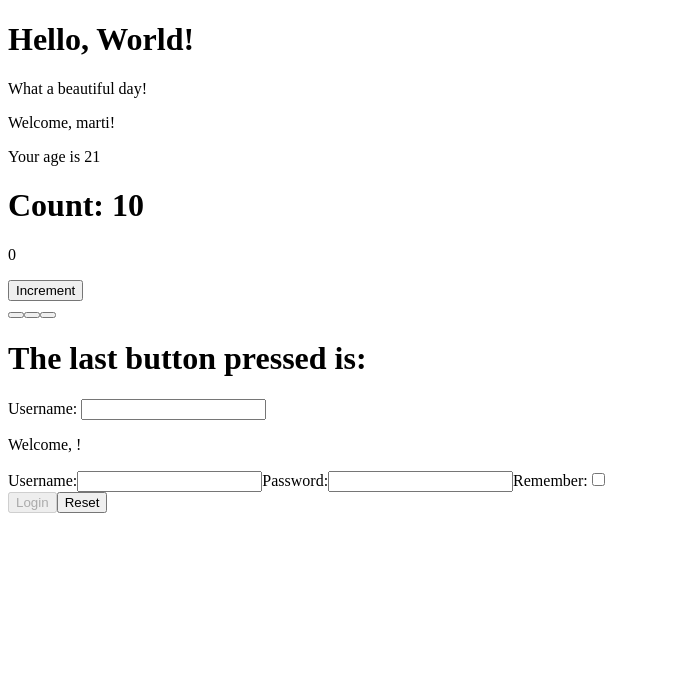
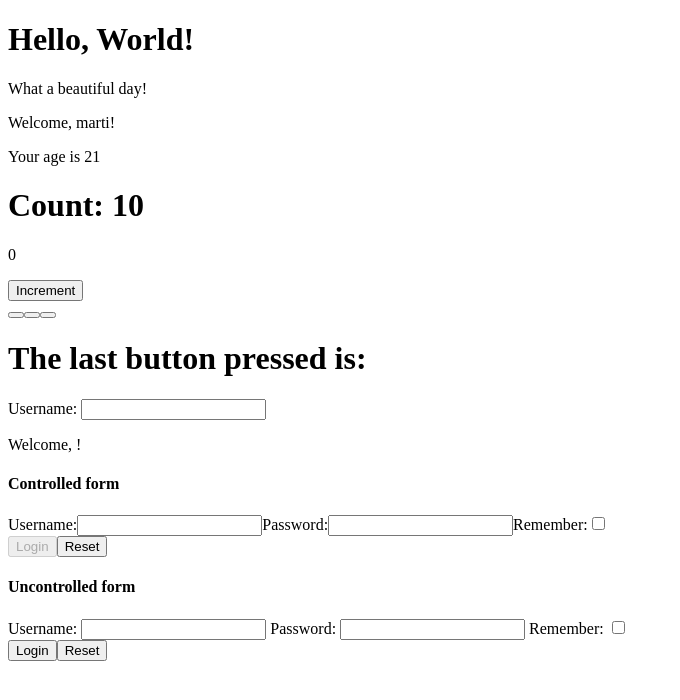
Before and after one commit to Martybb01/react-exercises, a React (Create React App) app: page / in a window 1280 px wide. Shown: the top 700 px of the page, without its empty margins (0-680 px from the left). Built offline with nearby package versions, Linux system fonts and the light colour scheme.

Commit message:
Uncontrolled form + add title to Login

```diff
--- a/src/App.js
+++ b/src/App.js
@@ -6,6 +6,7 @@ import { Counter } from "./Counter";
 import { Hello } from "./Hello";
 import { InteractiveWelcome } from "./InteractiveWelcome";
 import { Login } from "./Login";
+import { UncontrolledLogin } from "./UncontrolledLogin";
 import { Welcome } from "./Welcome";
 
 export class App extends React.Component {
@@ -20,6 +21,7 @@ export class App extends React.Component {
         <ClickTracker />
         <InteractiveWelcome />
         <Login />
+        <UncontrolledLogin />
       </div>
     );
   }
--- a/src/Login.js
+++ b/src/Login.js
@@ -31,6 +31,7 @@ export class Login extends React.Component {
   render() {
     return (
       <div>
+        <h4>Controlled form</h4>
         <label>Username:</label>
         <input
           type="text"
--- /dev/null
+++ b/src/UncontrolledLogin.js
@@ -0,0 +1,31 @@
+import React from "react";
+
+export class UncontrolledLogin extends React.Component {
+  handleFormSubmit = (event) => {
+    event.preventDefault();
+
+    const username = event.target.elements.username.value;
+    const password = event.target.elements.password.value;
+    const remember = event.target.elements.remember.checked;
+
+    console.log({ username, password, remember });
+  };
+  render() {
+    return (
+      <div>
+        <h4>Uncontrolled form</h4>
+        <form onSubmit={this.handleFormSubmit}>
+          <label>Username: </label>
+          <input name="username"></input>
+          <label> Password: </label>
+          <input name="password" type="password"></input>
+          <label> Remember: </label>
+          <input name="remember" type="checkbox"></input>
+          <br />
+          <button type="submit">Login</button>
+          <button type="reset">Reset</button>
+        </form>
+      </div>
+    );
+  }
+}
```
